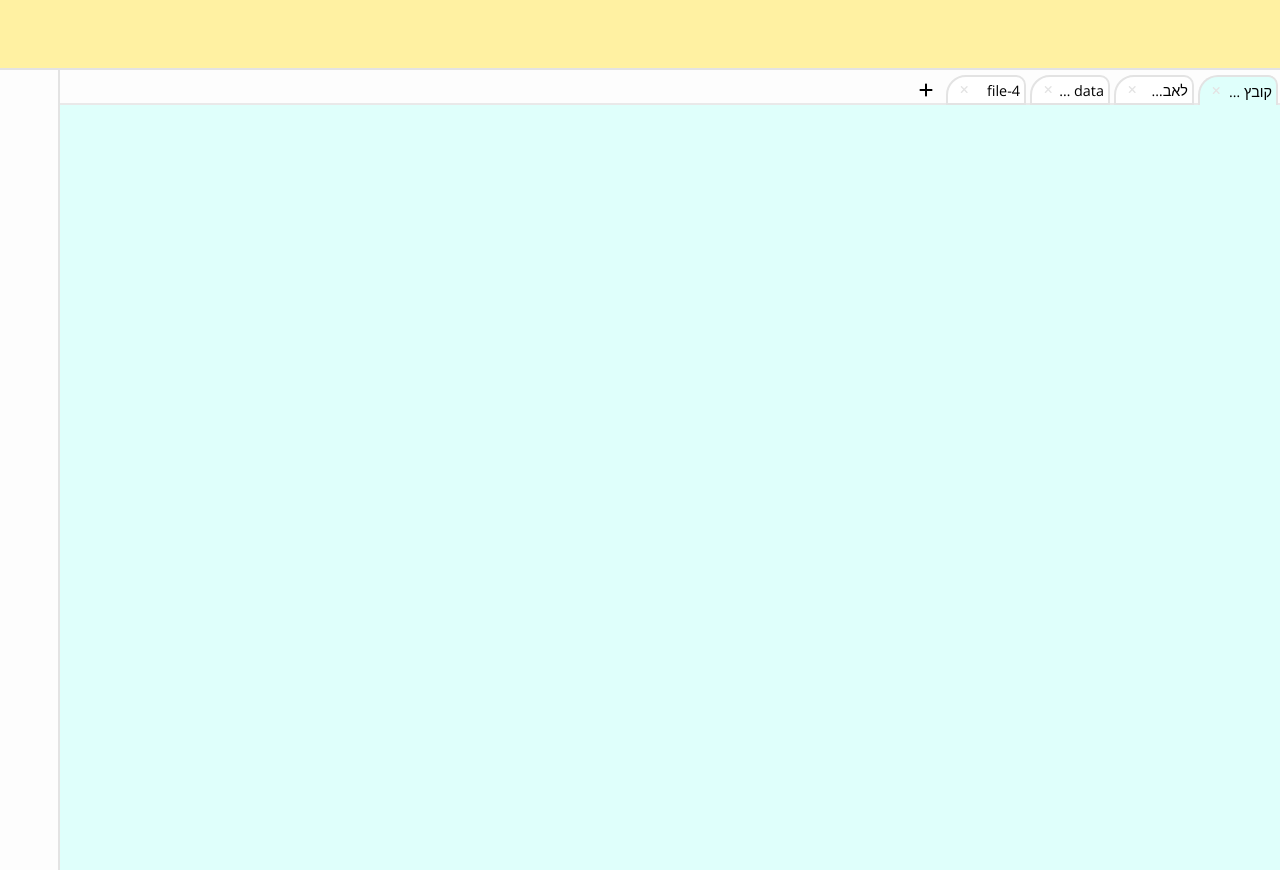
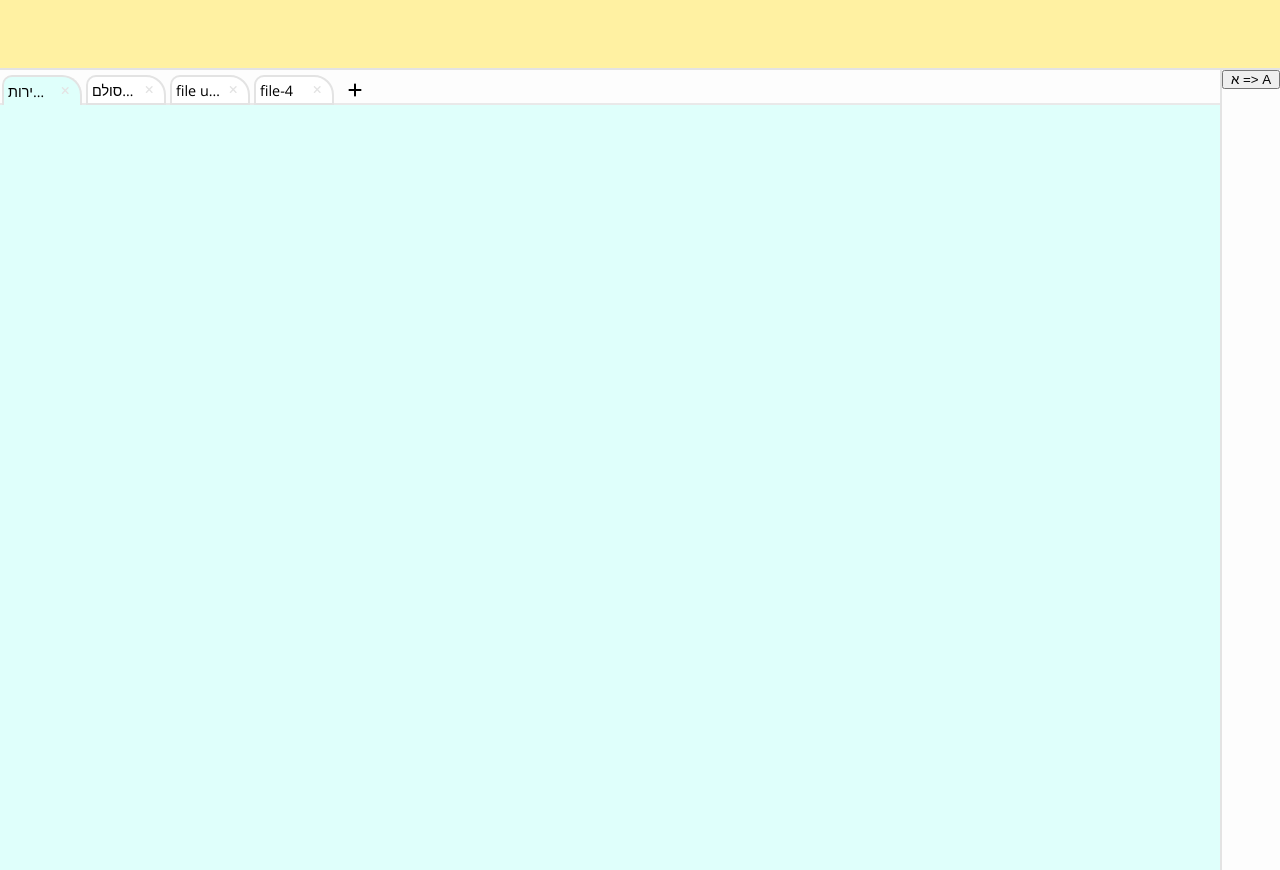
Before and after one commit to SafraProjects/smart-sheets, a React (Vite) app in the folder frontend/: page /a in a window 1280 px wide. Built offline with nearby package versions, Linux system fonts and the light colour scheme; a web font is replaced by a local one.

Commit message:
create a component for the language context

```diff
--- /dev/null
+++ b/frontend/contexts/contextsTyps.ts
@@ -0,0 +1,32 @@
+import React from "react";
+
+export type Language = "he" | "en";
+export type KeyLanguageWords = "button";
+
+export interface LanguageContextProps {
+  language: Language;
+  toggleLanguage: () => void;
+  getText: (key: KeyLanguageWords) => string;
+}
+
+export interface LanguageProviderProps {
+  children: React.ReactNode;
+}
+
+export interface LanguageContextProps {
+  language: Language;
+  toggleLanguage: () => void;
+  getText: (key: KeyLanguageWords) => string;
+}
+
+// contextTypes.ts
+export interface User {
+  id: string;
+  name: string;
+  email: string;
+}
+
+export interface languageTextInterface {
+  he: { [key in KeyLanguageWords]: string };
+  en: { [key in KeyLanguageWords]: string };
+}
--- a/frontend/src/App.css
+++ b/frontend/src/App.css
@@ -23,11 +23,13 @@
 [dir="rtl"] {
   --direction: rtl;
   --opposite-direction: ltr;
+  text-align: right;
 }
 
 [dir="ltr"] {
   --direction: ltr;
   --opposite-direction: rtl;
+  text-align: left;
 }
 
 * {
--- a/frontend/src/App.tsx
+++ b/frontend/src/App.tsx
@@ -1,12 +1,16 @@
+// App.tsx
 import React from "react";
+import { BrowserRouter as Router } from "react-router-dom";
+import "./App.css";
+import { LanguageProvider } from "./contexts/languageContext";
 import { RoutingRoot } from "./routeRoots";
-import "./App.css";
-import { BrowserRouter as Router } from "react-router-dom";
 
 export const App: React.FC = (): any => {
   return (
-    <Router>
-      <RoutingRoot />
-    </Router>
+    <LanguageProvider>
+      <Router>
+        <RoutingRoot />
+      </Router>
+    </LanguageProvider>
   );
 };
--- a/frontend/src/components/SideOptions.tsx
+++ b/frontend/src/components/SideOptions.tsx
@@ -1,7 +1,14 @@
 import React from "react";
+import { useLanguage } from "../contexts/languageContext";
 
 const SideOptions: React.FC = () => {
-  return <div className="side-options"></div>;
+  const { language, toggleLanguage, getText } = useLanguage();
+
+  return (
+    <div className="side-options">
+      <button onClick={toggleLanguage}>{getText("button")}</button>
+    </div>
+  );
 };
 
 export default SideOptions;
--- /dev/null
+++ b/frontend/src/contexts/contextsTyps.ts
@@ -0,0 +1,30 @@
+export type Language = "he" | "en";
+export type KeyLanguageWords = "button";
+
+export interface LanguageContextProps {
+  language: Language;
+  toggleLanguage: () => void;
+  getText: (key: KeyLanguageWords) => string;
+}
+
+export interface LanguageProviderProps {
+  children: React.ReactNode;
+}
+
+export interface LanguageContextProps {
+  language: Language;
+  toggleLanguage: () => void;
+  getText: (key: KeyLanguageWords) => string;
+}
+
+// contextTypes.ts
+export interface User {
+  id: string;
+  name: string;
+  email: string;
+}
+
+export interface languageTextInterface {
+  he: { [key in KeyLanguageWords]: string };
+  en: { [key in KeyLanguageWords]: string };
+}
--- /dev/null
+++ b/frontend/src/contexts/engesh-WordsAndDirections.json
@@ -0,0 +1,8 @@
+{
+  "he": {
+    "button": "A <= א"
+  },
+  "en": {
+    "button": "A => א"
+  }
+}
--- /dev/null
+++ b/frontend/src/contexts/languageContext.tsx
@@ -0,0 +1,47 @@
+import React, { createContext, useContext, useEffect, useState } from "react";
+import {
+  KeyLanguageWords,
+  Language,
+  LanguageContextProps,
+  LanguageProviderProps,
+} from "./contextsTyps";
+import texts from "./engesh-WordsAndDirections.json";
+
+export const LanguageContext = createContext<LanguageContextProps | undefined>(
+  undefined
+);
+
+export const LanguageProvider: React.FC<LanguageProviderProps> = ({
+  children,
+}) => {
+  const [language, setLanguage] = useState<Language>("he");
+
+  useEffect(() => {
+    const savedLanguage = localStorage.getItem("appLanguage") as Language;
+    if (savedLanguage) {
+      setLanguage(savedLanguage);
+    }
+  }, []);
+
+  const toggleLanguage = () => {
+    const newLanguage = language === "he" ? "en" : "he";
+    setLanguage(newLanguage);
+    localStorage.setItem("appLanguage", newLanguage);
+  };
+
+  const getText = (key: KeyLanguageWords) => texts[language][key] || key;
+
+  return (
+    <LanguageContext.Provider value={{ language, toggleLanguage, getText }}>
+      <div dir={language === "he" ? "rtl" : "ltr"}>{children}</div>
+    </LanguageContext.Provider>
+  );
+};
+
+export const useLanguage = () => {
+  const context = useContext(LanguageContext);
+  if (!context) {
+    throw new Error("useLanguage must be used within a LanguageProvider");
+  }
+  return context;
+};
--- a/frontend/tsconfig.app.json
+++ b/frontend/tsconfig.app.json
@@ -20,5 +20,5 @@
     "noUnusedParameters": true,
     "noFallthroughCasesInSwitch": true
   },
-  "include": ["src"]
+  "include": ["src", "contexts/contextsTyps.ts"]
 }
```
Also changed, not shown: frontend/src/contexts/UserContext.tsx (added, +25 -0 lines).
